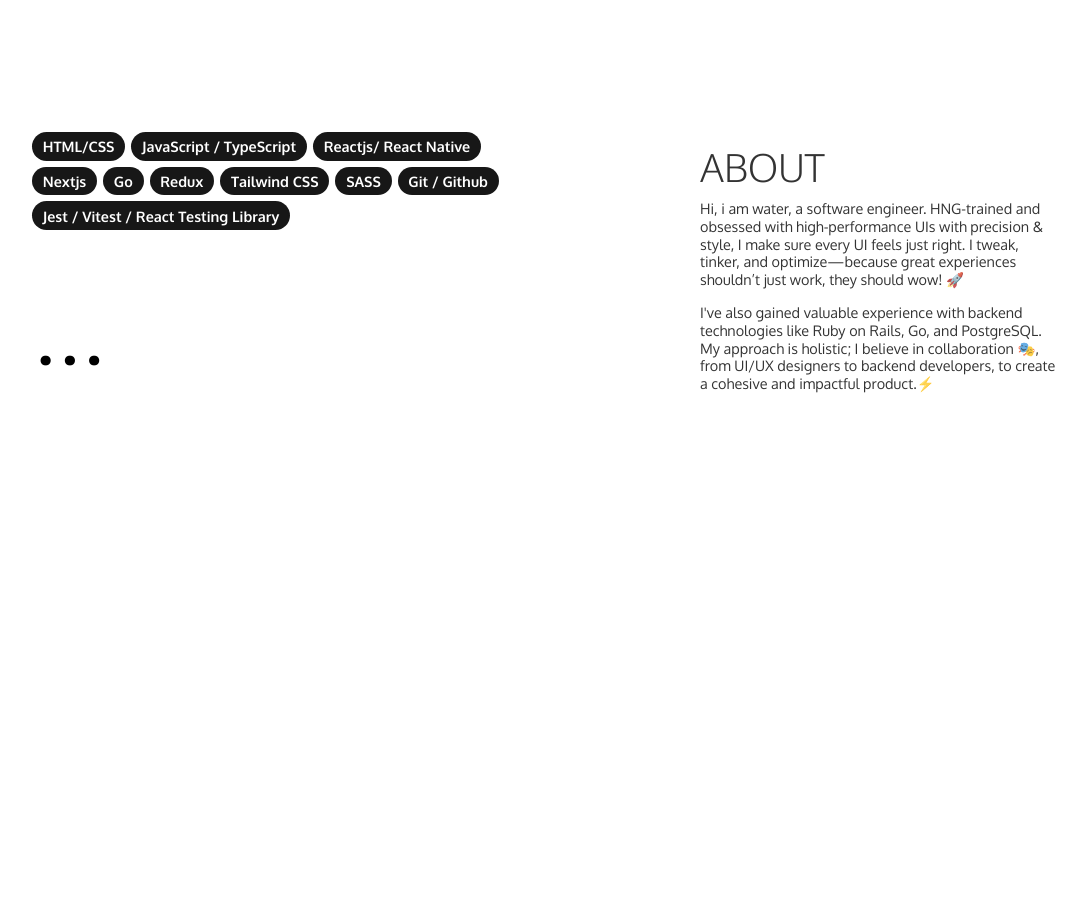
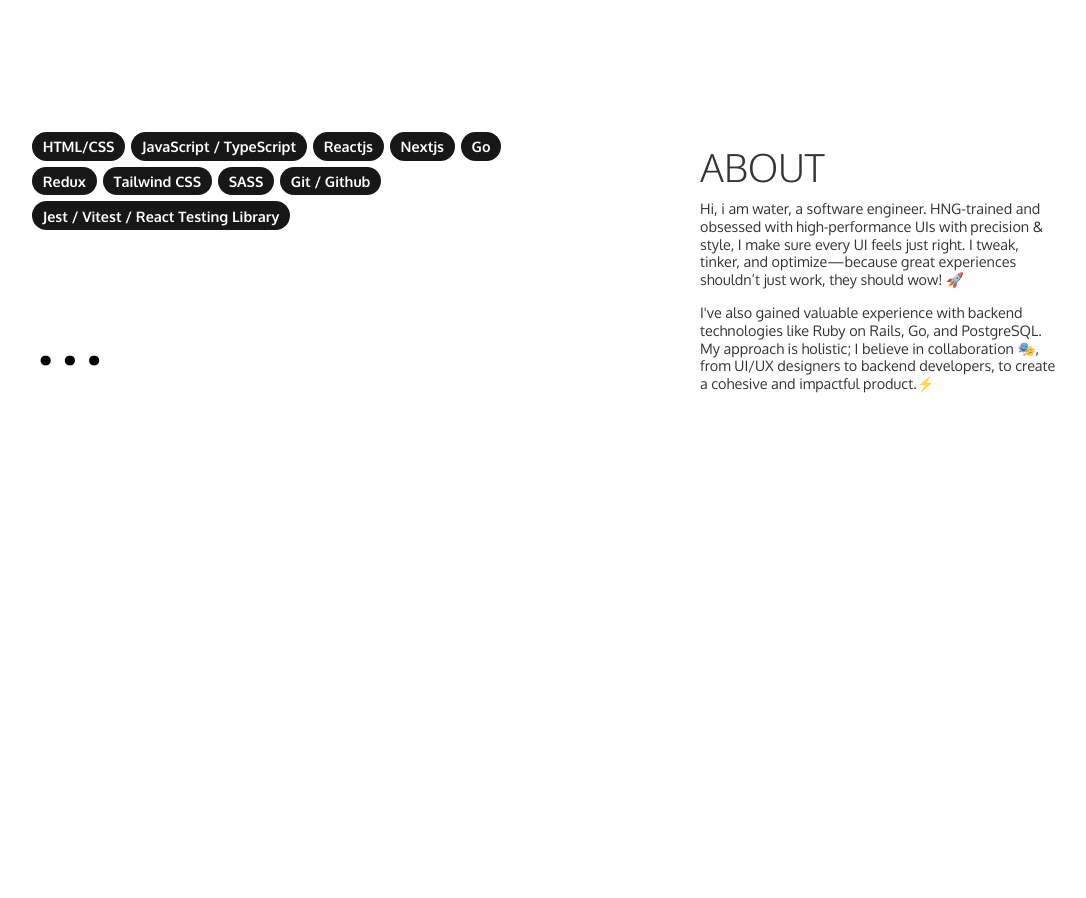
Before and after one commit to ikennarichard/v2, a React (Vite) app: page / in a window 1280 px wide. Shown: the part 940-1838 px from the top of the page, without its empty margins (4-1090 px from the left). Built offline with nearby package versions, Linux system fonts and the light colour scheme.

Commit message:
refactor code

```diff
--- a/src/components/about/About.jsx
+++ b/src/components/about/About.jsx
@@ -34,7 +34,7 @@ const About = () => {
               <p>JavaScript / TypeScript</p>
             </li>
             <li>
-              <p>Reactjs/ React Native</p>
+              <p>Reactjs</p>
             </li>
             <li>
               <p>Nextjs</p>
```
